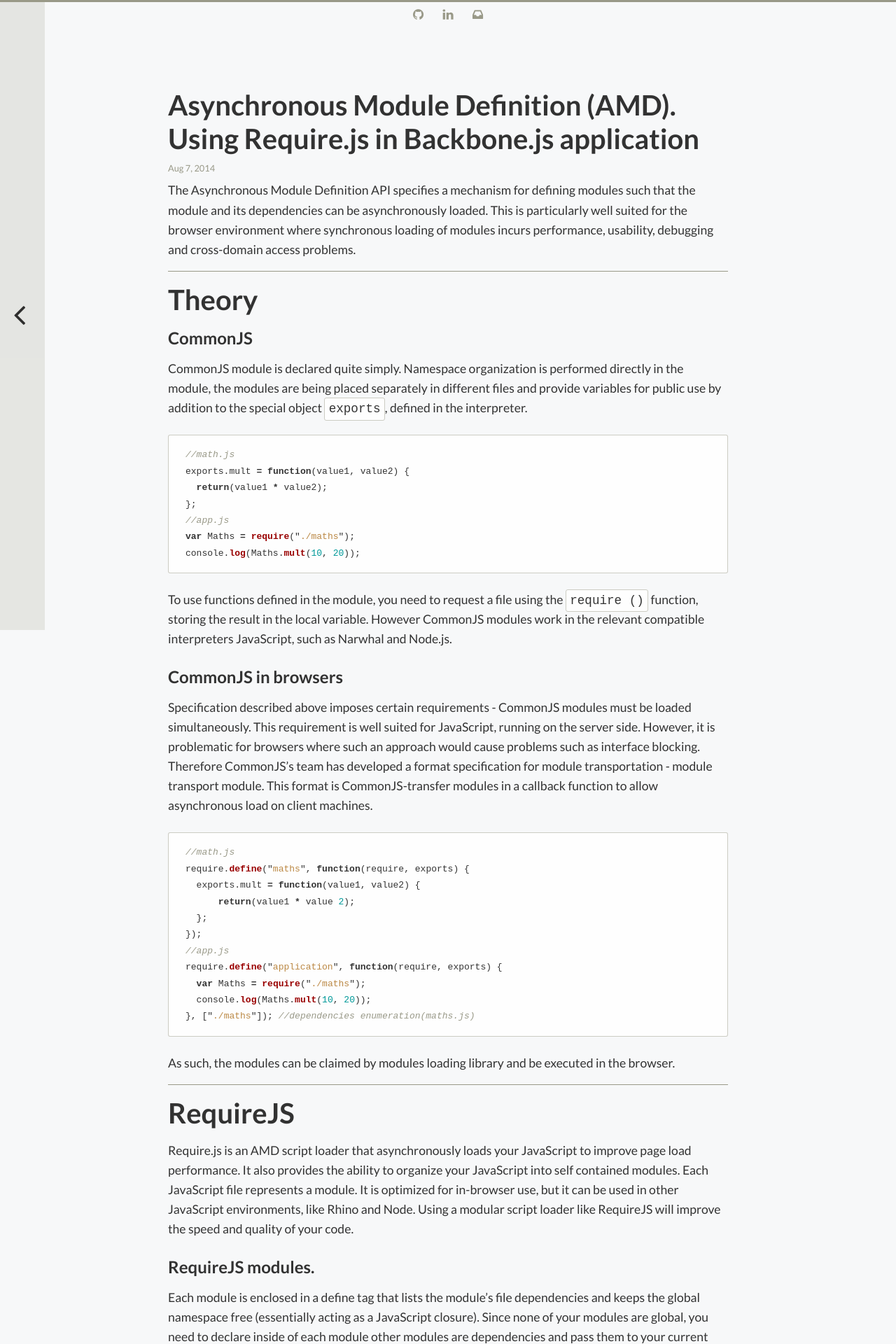
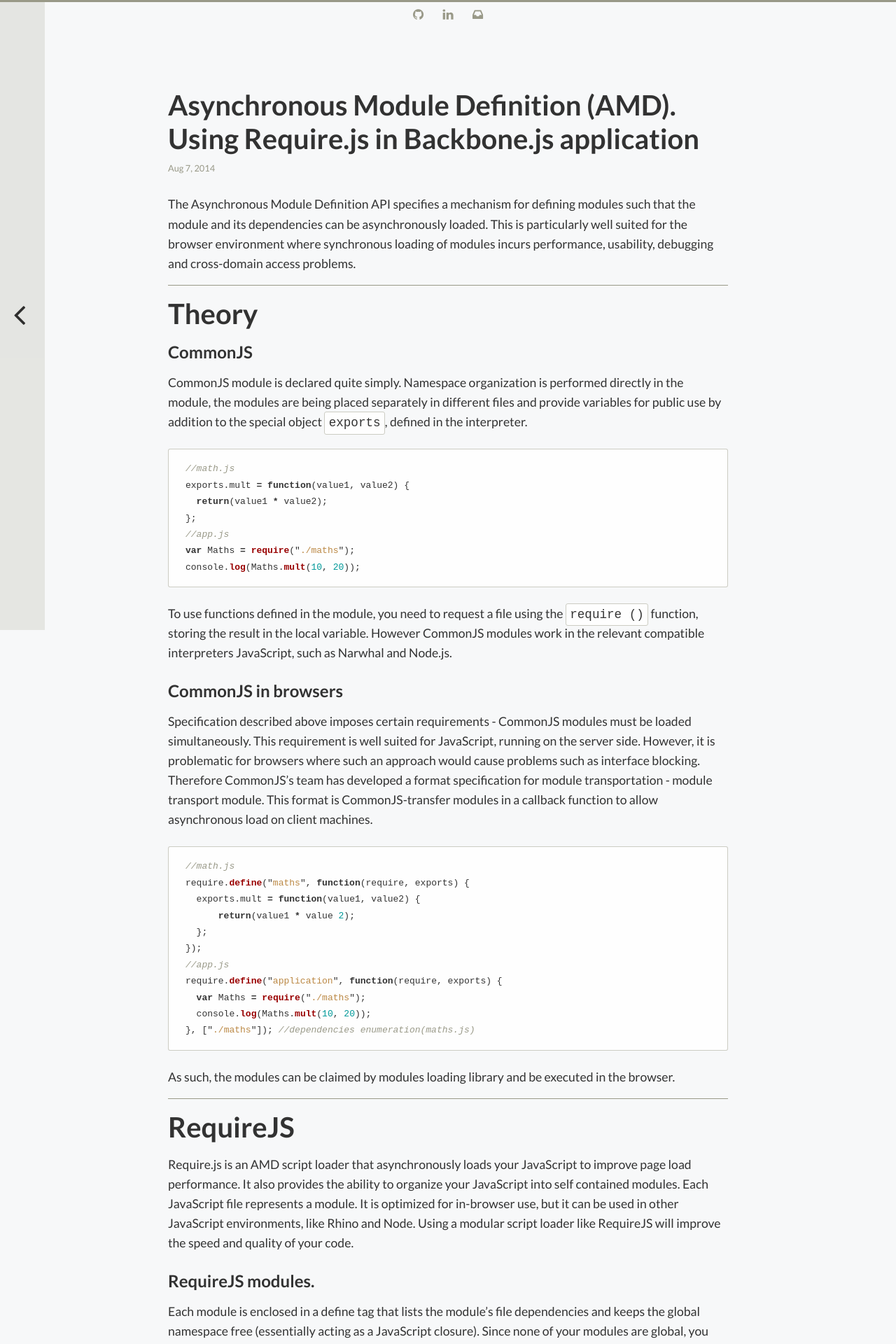
Before and after one commit to maratfakhreev/maratfakhreev.github.io, a Jekyll site: the page built from _posts/2014-08-07-amd.markdown, in a window 1280 px wide. Shown: the top 1920 px of the page at 70% size. Built offline with Jekyll 4.4.1, drawn with Linux system fonts in a browser that asks for light colours; nearby versions of some CDN libraries; Markdown is read by kramdown in place of the engine named in the settings.

Commit message:
Make tiny fixes

```diff
--- a/_sass/core/_base.scss
+++ b/_sass/core/_base.scss
@@ -30,6 +30,7 @@
   margin: 0;
   padding: 1rem 0;
   line-height: 1.4;
+  font-weight: 300;
 }
 
 a {
--- a/_sass/modules/_post.scss
+++ b/_sass/modules/_post.scss
@@ -7,6 +7,10 @@
     margin: 0;
     color: $second-color;
     font-size: .8rem;
+  }
+
+  .post-content {
+    margin-top: 20px;
   }
 
   :not(pre) > code {
```
